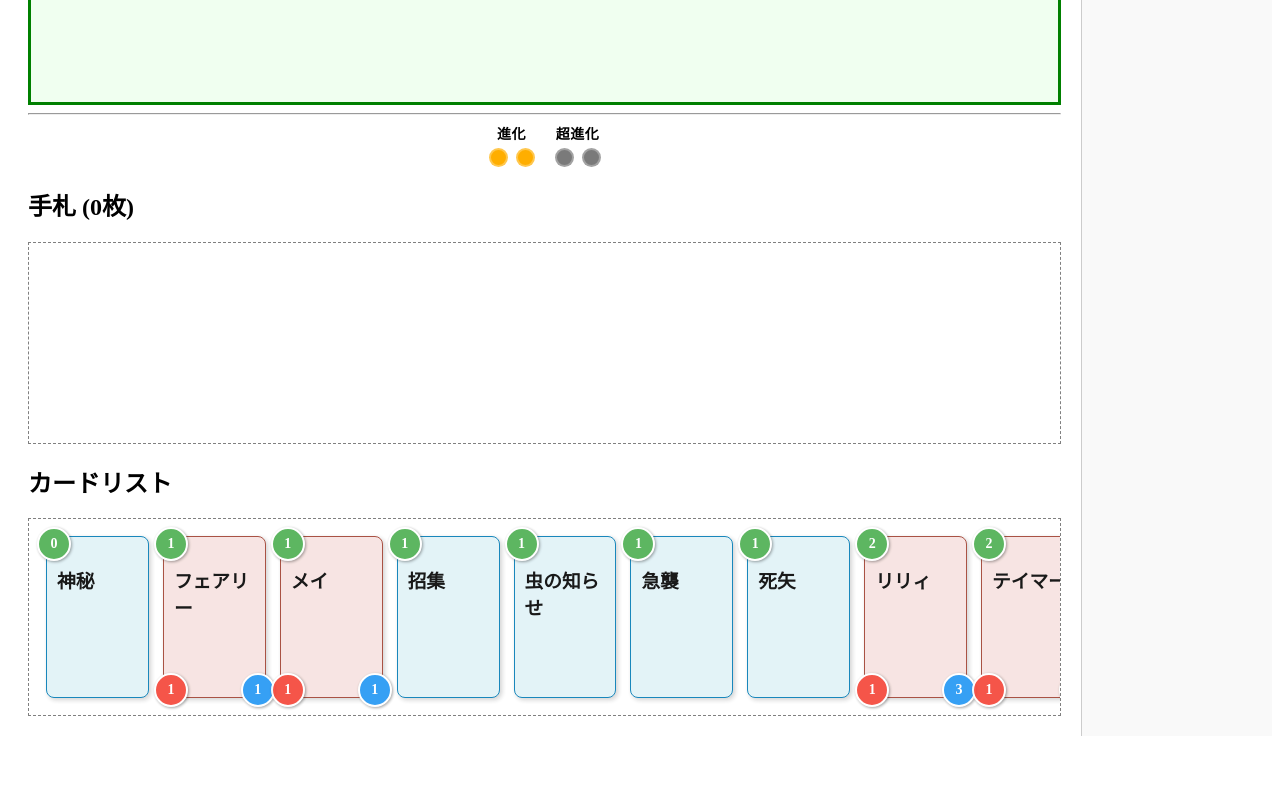
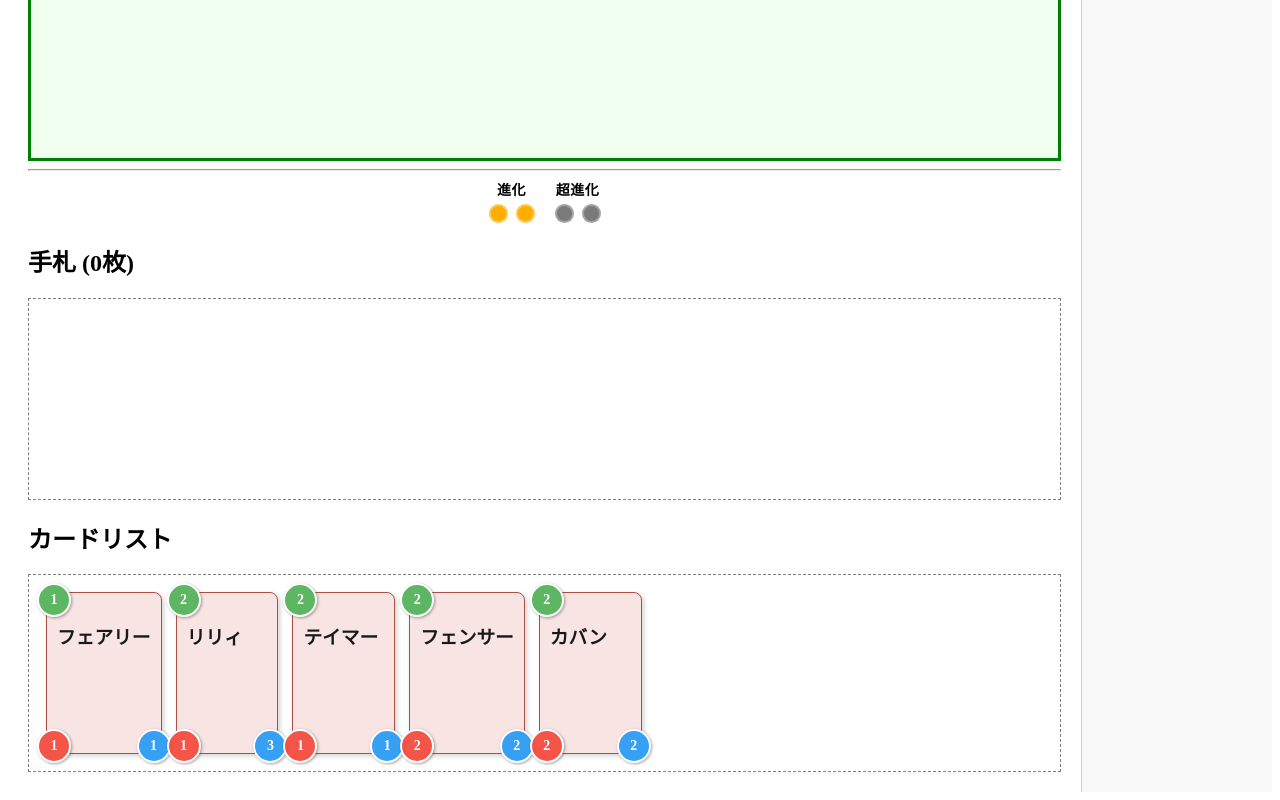
Before and after one commit to sweettweet000000-max/rinocalc, a Vue app: page /edit in a window 1280 px wide. Shown: the part 408-1208 px from the top of the page. Before the commit the page ends 1152 px from the top, so only its background shows below. Built offline with nearby package versions, Linux system fonts and the light colour scheme; the HTML template or start-up script is replaced by a standard one.

Commit message:
テイマーのファンファーレ完成
ファンファーレの作成がすっきりしてきた感じ。
IDがDate.now()にたよっているため、被ることがる問題を解決すべし。

```diff
--- a/package.json
+++ b/package.json
@@ -17,7 +17,8 @@
   },
   "dependencies": {
     "pinia": "^3.0.3",
-    "vue": "^3.5.22"
+    "vue": "^3.5.22",
+    "vue-router": "^4.6.3"
   },
   "devDependencies": {
     "@tsconfig/node22": "^22.0.2",
--- a/src/App.vue
+++ b/src/App.vue
@@ -0,0 +1,34 @@
+<template>
+  <div>
+    <nav>
+      <router-link to="/">ScenarioPlayer (View Mode)</router-link> |
+      <router-link to="/edit">ScenarioEditor (Edit Mode)</router-link>
+    </nav>
+    <hr>
+
+    <router-view></router-view>
+  </div>
+</template>
+
+<script>
+// No need for a lot of logic here, its main job is layout and routing.
+export default {
+  name: 'App',
+};
+</script>
+
+<style>
+/* Basic styling for demonstration */
+nav {
+  padding: 10px;
+}
+nav a {
+  font-weight: bold;
+  color: #2c3e50;
+  text-decoration: none;
+}
+/* Highlight the active link */
+nav a.router-link-exact-active {
+  color: #42b983;
+}
+</style>
--- a/src/ScenarioEditor.vue
+++ b/src/ScenarioEditor.vue
@@ -1,7 +1,7 @@
 <script setup lang="ts">
 import { storeToRefs } from 'pinia'
 import { reactive, computed } from 'vue';
-import type { GameState } from '../stores/game_types.ts';
+import type { GameState } from '../stores/card.ts';
 import { useGameStore } from '../stores/game.ts';
 import EvolveCounter from './EvolveCounter.vue';
 import Card from './Card.vue';
--- a/src/ScenarioPlayer.vue
+++ b/src/ScenarioPlayer.vue
@@ -1,6 +1,6 @@
 <script setup lang="ts">
 import { reactive, computed } from 'vue';
-import type { GameState } from '../stores/game_types.ts';
+import type { GameState } from '../stores/card.ts';
 import { useGameStore } from '../stores/game.ts';
 import EvolveCounter from './EvolveCounter.vue';
 import Card from './Card.vue';
--- a/src/main.ts
+++ b/src/main.ts
@@ -1,11 +1,13 @@
 import { createApp } from 'vue';
 import { createPinia } from 'pinia';
-import App from './ScenarioEditor.vue';
+import App from './App.vue'; // ① App.vue をルートコンポーネントに変更
+import router from './router'; // ② router/index.jsからルーター設定をインポート
 
 const pinia = createPinia();
 
 const app = createApp(App);
 
 app.use(pinia);
+app.use(router); // ③ ルーターを使用
 
 app.mount('#app');
--- a/stores/card.ts
+++ b/stores/card.ts
@@ -1,153 +1,240 @@
-import type {FollowerCard, SpellCard, AmuletCard} from './game_types'
+// エリアの型定義
+export type Area = 'cardList' | 'hand' | 'myField' | 'enemyField' | 'outside';
 
-export const 森の神秘: SpellCard = {
-    id: 1,
-    name: '神秘',
-    kind: 'spell',
-    cost: 0
+export interface CardActionSet {
+    changeEnemyHP: (amount: number) => void;
+    removeCard: (cardId: number, sourceArea: Area) => boolean;
+    addCard: (cardData: CardClass, targetArea: Area) => boolean;
 }
 
-export const フェアリー: FollowerCard = {
-    id: 2,
-    name: 'フェアリー',
-    kind: 'follower',
-    cost: 1,
-    attack: 1,
-    hp: 1,
-    rush: true
+export abstract class BaseCardClass {
+    public id: number;
+    public name: string;
+    public cost: number;
+
+    constructor(data: { id: number, name: string, cost: number }) {
+        this.id = data.id;
+        this.name = data.name;
+        this.cost = data.cost;
     }
 
-export const メイ: FollowerCard = {
-    id: 3,
-    name: 'メイ',
-    kind: 'follower',
-    cost: 1,
-    attack: 1,
-    hp: 1
+    public onPlayFromHand(actions: CardActionSet): void {
+        // デフォルトでは何もしない（能力を持たないカードの場合）
+        console.log(`[${this.name}] がプレイされました。特殊効果なし。`);
+    }
 }
 
-export const 招集: SpellCard = {
-    id: 4,
-    name: '招集',
-    kind: 'spell',
-    cost: 1
+export class FollowerCardClass extends BaseCardClass {
+    public kind: 'follower' = 'follower';
+    public attack: number;
+    public hp: number;
+    public rush?: boolean;
+    public storm?: boolean;
+
+    constructor(data: any) {
+        super(data); // BaseCardClassのプロパティを初期化
+        this.attack = data.attack;
+        this.hp = data.hp;
+        this.rush = data.rush;
+        this.storm = data.storm;
     }
 
-export const 虫の知らせ: SpellCard = {
-    id: 5,
-    name: '虫の知らせ',
-    kind: 'spell',
-    cost: 1
+    // 💡 攻撃時効果などのロジックをここにonAttack()メソッドとして追加できます
+    // public onAttack(target: FollowerCardClass, actions: CardActionSet): void { ... }
 }
 
-export const 樹上からの急襲: SpellCard = {
-    id: 6,
-    name: '急襲',
-    kind: 'spell',
-    cost: 1
+export class SpellCardClass extends BaseCardClass {
+    public kind: 'spell' = 'spell';
+
+    constructor(data: any) {
+        super(data); // BaseCardClassのプロパティを初期化
+    }
 }
 
-export const 駆逐の死矢: SpellCard = {
-    id: 7,
-    name: '死矢',
-    kind: 'spell',
-    cost: 1
+export class AmuletCardClass extends BaseCardClass {
+    public kind: 'amulet' = 'amulet';
+
+    constructor(data: any) {
+        super(data); // BaseCardClassのプロパティを初期化
+    }
 }
 
-export const リリィ: FollowerCard = {
-    id: 8,
-    name: 'リリィ',
-    kind: 'follower',
-    cost: 2,
-    attack: 1,
-    hp: 3
+// export const 森の神秘: SpellCard = {
+//     id: 1,
+//     name: '神秘',
+//     kind: 'spell',
+//     cost: 0
+// }
+
+export class フェアリー extends FollowerCardClass {
+    constructor(id: number) {
+        super({ id: id, name: 'フェアリー', cost: 1, attack: 1, hp: 1, rush: true });
+    }
 }
 
-export const フェアリーテイマー: FollowerCard = {
-    id: 9,
-    name: 'テイマー',
-    kind: 'follower',
-    cost: 2,
-    attack: 1,
-    hp: 1,
-    onPlayFromHand(actions) {
-        actions.addCard(フェアリー, 'hand');
-        console.log("fairy tamer summoned")
-    },
+// export const メイ: FollowerCard = {
+//     id: 3,
+//     name: 'メイ',
+//     kind: 'follower',
+//     cost: 1,
+//     attack: 1,
+//     hp: 1
+// }
+
+// export const 招集: SpellCard = {
+//     id: 4,
+//     name: '招集',
+//     kind: 'spell',
+//     cost: 1
+// }
+
+// export const 虫の知らせ: SpellCard = {
+//     id: 5,
+//     name: '虫の知らせ',
+//     kind: 'spell',
+//     cost: 1
+// }
+
+// export const 樹上からの急襲: SpellCard = {
+//     id: 6,
+//     name: '急襲',
+//     kind: 'spell',
+//     cost: 1
+// }
+
+// export const 駆逐の死矢: SpellCard = {
+//     id: 7,
+//     name: '死矢',
+//     kind: 'spell',
+//     cost: 1
+// }
+
+export class リリィ extends FollowerCardClass {
+    constructor(id: number) {
+        super({ id: id, name: 'リリィ', cost: 2, attack: 1, hp: 3 });
+    }
 }
 
-export const フェンサーフェアリー: FollowerCard = {
-    id: 10,
-    name: 'フェンサー',
-    kind: 'follower',
-    cost: 2,
-    attack: 2,
-    hp: 2
+export class フェアリーテイマー extends FollowerCardClass {
+    constructor(id: number) {
+        super({ id: id, name: 'テイマー', cost: 2, attack: 1, hp: 1 });
     }
 
-export const カーバンクル: FollowerCard = {
-    id: 11,
-    name: 'カバン',
-    kind: 'follower',
-    cost: 2,
-    attack: 2,
-    hp: 2
+    public onPlayFromHand(actions: CardActionSet): void {
+        actions.addCard(new フェアリー(Date.now()), 'hand');
+        actions.addCard(new フェアリー(Date.now()), 'hand');
+    }
 }
 
-export const 花園: SpellCard = {
-    id: 12,
-    name: '花園',
-    kind: 'spell',
-    cost: 2
+export class フェンサーフェアリー extends FollowerCardClass {
+    constructor(id: number) {
+        super({ id: id, name: 'フェンサー', cost: 2, attack: 2, hp: 2 });
+    }
 }
 
-export const 燐光の岩: AmuletCard = {
-    id: 13,
-    name: '岩',
-    kind: 'amulet',
-    cost: 2
+export class カーバンクル extends FollowerCardClass {
+    constructor(id: number) {
+        super({ id: id, name: 'カバン', cost: 2, attack: 2, hp: 2 });
+    }
 }
 
-export const リノセウス: FollowerCard = {
-    id: 14,
-    name: 'リノセウス',
-    kind: 'follower',
-    cost: 3,
-    attack: 0,
-    hp: 2,
-    storm: true
+// export const 花園: SpellCard = {
+//     id: 12,
+//     name: '花園',
+//     kind: 'spell',
+//     cost: 2
+// }
+
+// export const 燐光の岩: AmuletCard = {
+//     id: 13,
+//     name: '岩',
+//     kind: 'amulet',
+//     cost: 2
+// }
+
+// export const リノセウス: FollowerCard = {
+//     id: 14,
+//     name: 'リノセウス',
+//     kind: 'follower',
+//     cost: 3,
+//     attack: 0,
+//     hp: 2,
+//     storm: true
+// }
+
+// export const ギルネリーゼ: FollowerCard = {
+//     id: 15,
+//     name: 'ギルネリーゼ',
+//     kind: 'follower',
+//     cost: 3,
+//     attack: 0,
+//     hp: 3
+// }
+
+// export const 杖: AmuletCard = {
+//     id: 16,
+//     name: '杖',
+//     kind: 'amulet',
+//     cost: 3
+// }
+
+// export const バックウッド: FollowerCard = {
+//     id: 17,
+//     name: 'バックウッド',
+//     kind: 'follower',
+//     cost: 5,
+//     attack: 3,
+//     hp: 3
+// }
+
+// export const ベイル: FollowerCard = {
+//     id: 18,
+//     name: 'ベイル',
+//     kind: 'follower',
+//     cost: 8,
+//     attack: 4,
+//     hp: 4
+// }
+
+
+export type CardClass = フェアリー | リリィ | フェアリーテイマー | フェンサーフェアリー | カーバンクル;
+
+export const CardConstructorMap: Record<string, new (data: any) => BaseCardClass> = {
+    'フェアリー': フェアリー,
+    'リリィ': リリィ,
+    'テイマー': フェアリーテイマー,
+    'フェンサー': フェンサーフェアリー,
+    'カバン': カーバンクル
+};
+
+// JSONデータ（メソッドを持たないオブジェクト）をクラスインスタンスに変換する関数
+export function reconstructCard(cardData: any): CardClass {
+    const cardClass = CardConstructorMap[cardData.name];
+
+    if (!cardClass) {
+        // 未知のカードIDの場合のフォールバック処理
+        throw new Error(`Unknown card ID: ${cardData.id}`);
     }
 
-export const ギルネリーゼ: FollowerCard = {
-    id: 15,
-    name: 'ギルネリーゼ',
-    kind: 'follower',
-    cost: 3,
-    attack: 0,
-    hp: 3
+    // 💡 データを使って、正しいクラスのインスタンスを生成する
+    return new cardClass(Date.now()) as CardClass;
 }
 
-export const 杖: AmuletCard = {
-    id: 16,
-    name: '杖',
-    kind: 'amulet',
-    cost: 3
+export interface GameState {
+    scenarioName: string;
+    myHP: number;
+    myPP: number;
+    myExtraPP: boolean;
+    myEvolvePoints: number;
+    mySuperEvolvePoints: number;
+    myCombo: number;
+    enemyHP: number;
+    cardList: CardClass[];
+    hand: CardClass[];
+    myField: CardClass[];
+    enemyField: CardClass[];
+    maxHP: number;
+    maxPP: number;
+    maxFieldSize: number;
+    maxHandSize: number;
 }
-
-export const バックウッド: FollowerCard = {
-    id: 17,
-    name: 'バックウッド',
-    kind: 'follower',
-    cost: 5,
-    attack: 3,
-    hp: 3
-}
-
-export const ベイル: FollowerCard = {
-    id: 18,
-    name: 'ベイル',
-    kind: 'follower',
-    cost: 8,
-    attack: 4,
-    hp: 4
-}
--- a/stores/game.ts
+++ b/stores/game.ts
@@ -1,28 +1,41 @@
 import { defineStore } from 'pinia';
-import type { Card, GameState, Area, CardActionSet } from './game_types';
-import { フェアリー, 森の神秘, メイ, 招集, 虫の知らせ, 樹上からの急襲, 駆逐の死矢, リリィ, フェアリーテイマー, フェンサーフェアリー, カーバンクル, 花園, 燐光の岩, リノセウス, ギルネリーゼ, 杖, バックウッド, ベイル } from './card';
+import type { CardClass, GameState, Area, CardActionSet } from './card';
+// import { フェアリー, 森の神秘, メイ, 招集, 虫の知らせ, 樹上からの急襲, 駆逐の死矢, リリィ, フェアリーテイマー, フェンサーフェアリー, カーバンクル, 花園, 燐光の岩, リノセウス, ギルネリーゼ, 杖, バックウッド, ベイル } from './card';
+
+import { フェアリー , リリィ , フェアリーテイマー , フェンサーフェアリー , カーバンクル, reconstructCard } from './card';
+
+const cardList: CardClass[] = [
+
+    new フェアリー(Date.now()),
+    new リリィ(Date.now()),
+    new フェアリーテイマー(Date.now()),
+    new フェンサーフェアリー(Date.now()),
+    new カーバンクル(Date.now())
+
+];
+
 
 // 初期の手札データ
-const cardList: Card[] = [
-    森の神秘,
-    フェアリー,
-    メイ,
-    招集,
-    虫の知らせ,
-    樹上からの急襲,
-    駆逐の死矢,
-    リリィ,
-    フェアリーテイマー,
-    フェンサーフェアリー,
-    カーバンクル,
-    花園,
-    燐光の岩,
-    リノセウス,
-    ギルネリーゼ,
-    杖,
-    バックウッド,
-    ベイル
-];
+// const cardList: CardClass[] = [
+//     森の神秘,
+//     フェアリー,
+//     メイ,
+//     招集,
+//     虫の知らせ,
+//     樹上からの急襲,
+//     駆逐の死矢,
+//     リリィ,
+//     フェアリーテイマー,
+//     フェンサーフェアリー,
+//     カーバンクル,
+//     花園,
+//     燐光の岩,
+//     リノセウス,
+//     ギルネリーゼ,
+//     杖,
+//     バックウッド,
+//     ベイル
+// ];
 
 export const useGameStore = defineStore('game', {
     // === 状態 (State) ===
@@ -49,7 +62,7 @@ export const useGameStore = defineStore('game', {
     getters: {
         handCount: (state) => state.hand.length,
         isMyFieldFull: (state) => state.myField.length >= state.maxFieldSize,
-        getAreaCards: (state) => (area: Area): Card[] => {
+        getAreaCards: (state) => (area: Area): CardClass[] => {
             if (area === 'cardList') return state.cardList;
             if (area === 'hand') return state.hand;
             if (area === 'myField') return state.myField;
@@ -82,7 +95,7 @@ export const useGameStore = defineStore('game', {
          * @param cardData 追加するカードデータ
          * @param targetArea 追加先のエリア名
          */
-        addCard(cardData: Card, targetArea: Area): boolean {
+        addCard(cardData: CardClass, targetArea: Area, ): boolean {
             if (targetArea === 'cardList') {
                 return false;
             }
@@ -116,14 +129,14 @@ export const useGameStore = defineStore('game', {
          * @param targetArea 移動先のエリア名
          */
         moveCard(cardId: number, sourceArea: Area, targetArea: Area) {
-            let cardToMove: Card | undefined;
+            let cardToMove: CardClass | undefined;
 
             if (sourceArea === 'cardList') {
                 cardToMove = this.cardList.find(c => c.id === cardId);
                 if (!cardToMove) return;
 
-                const newCardData = { ...cardToMove, id: Date.now() };
-                this.addCard(newCardData, targetArea);
+                cardToMove.id = Date.now();
+                this.addCard(cardToMove, targetArea);
 
             } else {
                 // 移動元からカードデータを取得
@@ -145,6 +158,7 @@ export const useGameStore = defineStore('game', {
 
             if (cardToMove) {
                 if (this.myPP < cardToMove.cost) {
+                    console.log("PPが足りないため、カードを出せません。");
                     return false;
                 }
 
@@ -211,14 +225,31 @@ export const useGameStore = defineStore('game', {
             }
 
             try {
-                // JSON文字列を GameState 型にパースして返す
-                this.$state = JSON.parse(jsonString) as GameState;
-                console.log('Game state loaded successfully.');
-                return true;
-            } catch (e) {
-                console.error('Failed to parse game state JSON from localStorage:', e);
-                return false;
-            }
+                    const rawState = JSON.parse(jsonString);
+
+                    if (rawState.hand) {
+                        rawState.hand = rawState.hand.map((cardData: any) => reconstructCard(cardData));
+                    }
+                    if (rawState.myField) {
+                        rawState.myField = rawState.myField.map((cardData: any) => reconstructCard(cardData));
+                    }
+                    if (rawState.enemyField) {
+                        rawState.enemyField = rawState.enemyField.map((cardData: any) => reconstructCard(cardData));
+                    }
+                    if(rawState.cardList){
+                        rawState.cardList = rawState.cardList.map((cardData: any) => reconstructCard(cardData));
+                    }
+
+                    console.log(rawState);
+
+                    this.$state = rawState as GameState;
+
+                    console.log('Game state loaded successfully.');
+                    return true;
+                } catch (e) {
+                    console.error('Failed to parse or reconstruct game state:', e);
+                    return false;
+                }
         }
     }
 })
```
Also changed, not shown: src/router/index.ts (added, +25 -0 lines), stores/game_types.ts (deleted, +0 -52 lines), 1 other file (tests, documents, lock files or other folders). Lines whose indentation alone changed are shown as unchanged.
